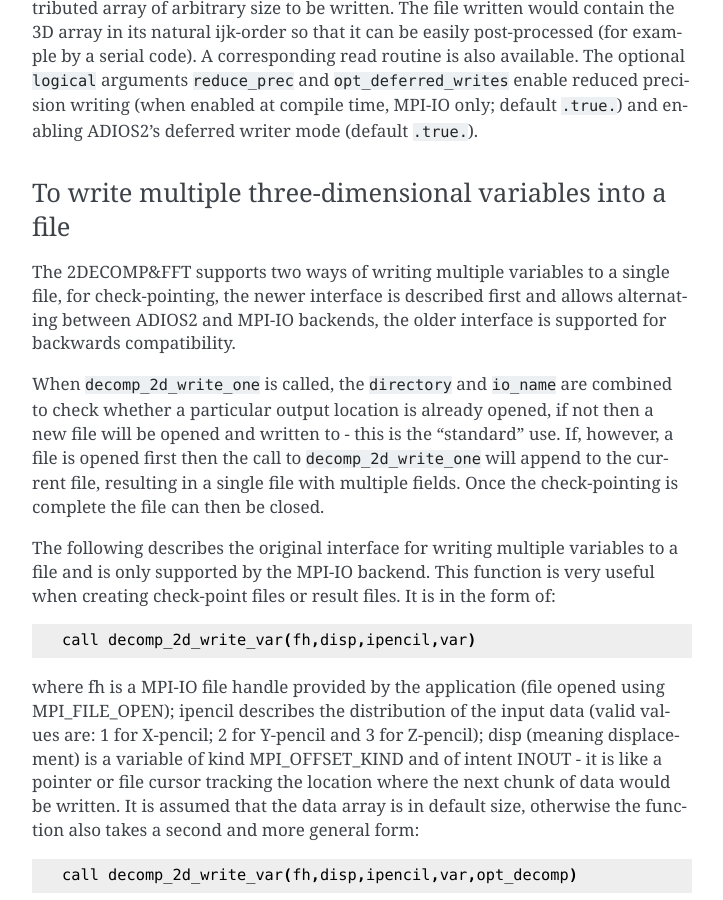
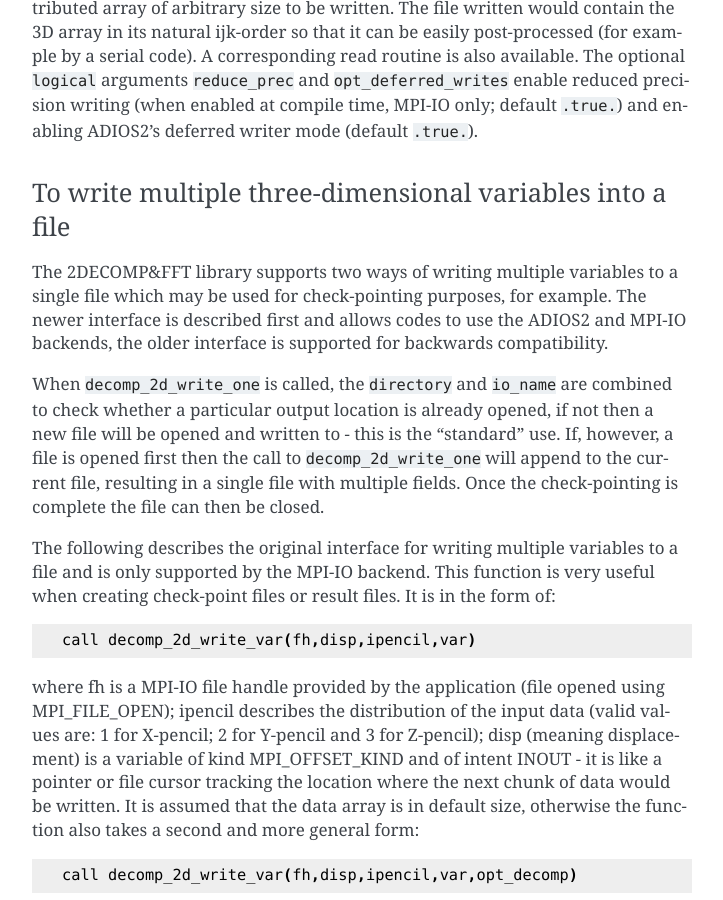
Before and after one commit to 2decomp-fft/2decomp-fft.github.io, a Sphinx documentation site: the page built from docs/source/pages/api_io.rst, in a window 1280 px wide and 900 px high, scrolled down 843 px. Shown: the whole window, without its empty margins (388-1111 px from the left). Built offline with Sphinx 7.4.7, drawn with Linux system fonts in a browser that asks for light colours.

Commit message:
Some minor rewrite

```diff
--- a/docs/source/pages/api_io.rst
+++ b/docs/source/pages/api_io.rst
@@ -44,16 +44,16 @@ enabling ADIOS2's deferred writer mode (default ``.true.``).
 To write multiple three-dimensional variables into a file
 .........................................................
 
-The 2DECOMP&FFT supports two ways of writing multiple variables to a single file, for check-pointing,
-the newer interface is described first and allows alternating between ADIOS2 and MPI-IO backends, the
-older interface is supported for backwards compatibility.
+The 2DECOMP&FFT library supports two ways of writing multiple variables to a single file which may
+be used for check-pointing purposes, for example. The newer interface is described first and allows
+codes to use the ADIOS2 and MPI-IO backends, the older interface is supported for backwards
+compatibility.
 
 When ``decomp_2d_write_one`` is called, the ``directory`` and ``io_name`` are combined to check
 whether a particular output location is already opened, if not then a new file will be opened and
-written to - this is the "standard" use.
-If, however, a file is opened first then the call to ``decomp_2d_write_one`` will append to the
-current file, resulting in a single file with multiple fields.
-Once the check-pointing is complete the file can then be closed.
+written to - this is the "standard" use.  If, however, a file is opened first then the call to
+``decomp_2d_write_one`` will append to the current file, resulting in a single file with multiple
+fields.  Once the check-pointing is complete the file can then be closed.
 
 The following describes the original interface for writing multiple variables to a file and is only
 supported by the MPI-IO backend. This function is very useful when creating check-point files or
```
